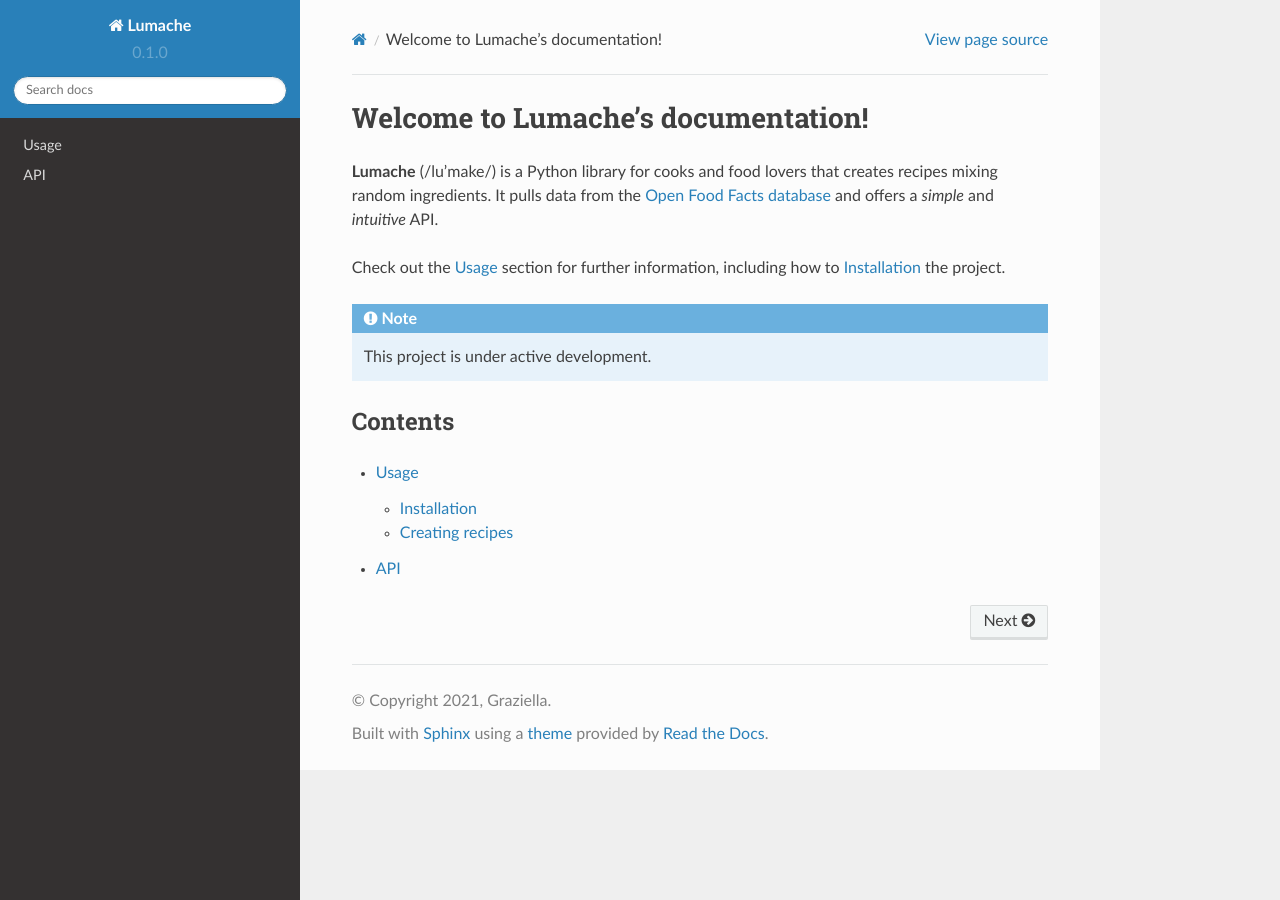
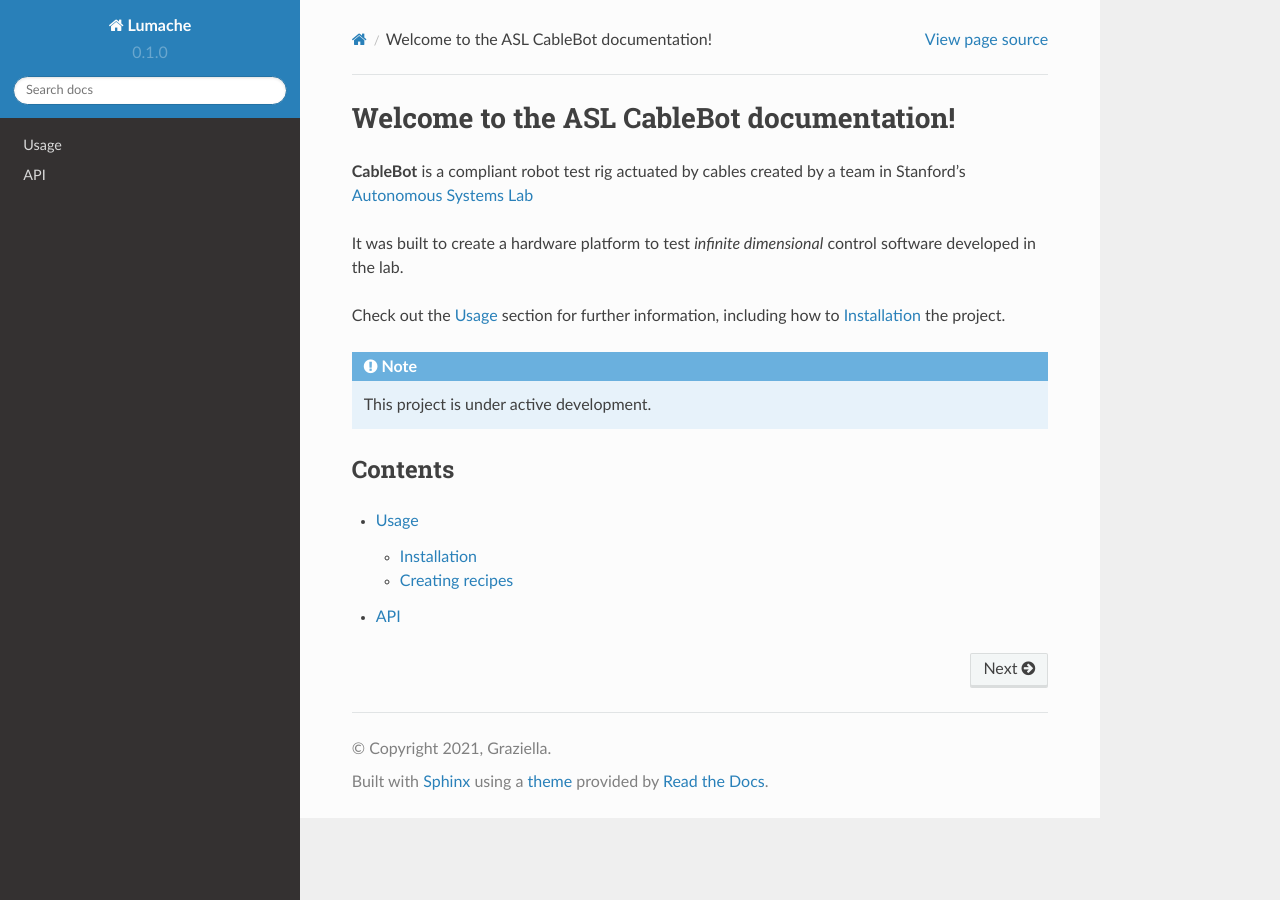
Before and after one commit to markeleone/ASLCableBot, a Sphinx documentation site: the page built from docs/source/index.rst, in a window 1280 px wide. Built offline with Sphinx 7.4.7 and the Read the Docs theme 2.0.0, drawn with Linux system fonts in a browser that asks for light colours.

Commit message:
started cablebot intro

```diff
--- a/docs/source/index.rst
+++ b/docs/source/index.rst
@@ -1,10 +1,10 @@
-Welcome to Lumache's documentation!
+Welcome to the ASL CableBot documentation!
 ===================================
 
-**Lumache** (/lu'make/) is a Python library for cooks and food lovers
-that creates recipes mixing random ingredients.
-It pulls data from the `Open Food Facts database <https://world.openfoodfacts.org/>`_
-and offers a *simple* and *intuitive* API.
+**CableBot** is a compliant robot test rig actuated by cables created by a team in Stanford's `Autonomous Systems Lab <https://stanfordasl.github.io/>`_
+
+It was built to create a hardware platform to test *infinite dimensional* control software developed in the lab.
+
 
 Check out the :doc:`usage` section for further information, including
 how to :ref:`installation` the project.
```
